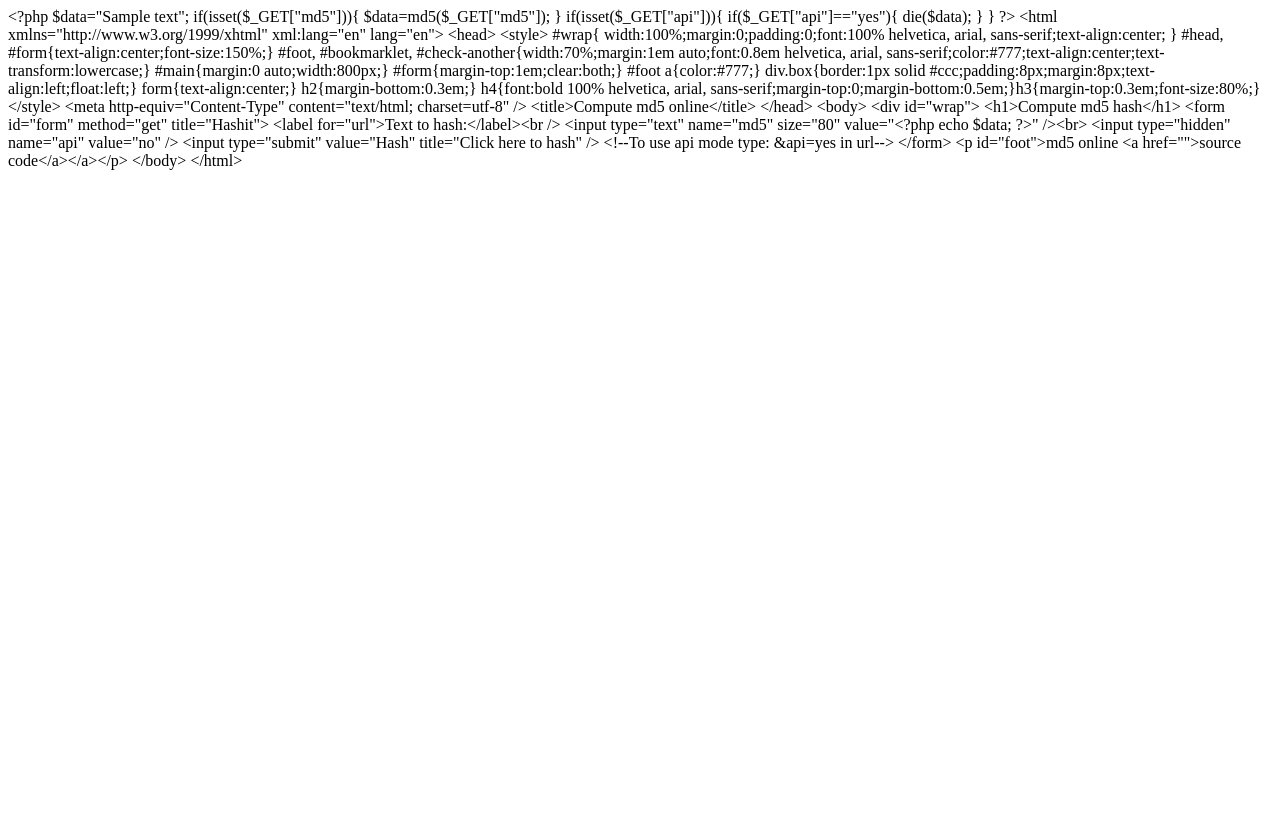
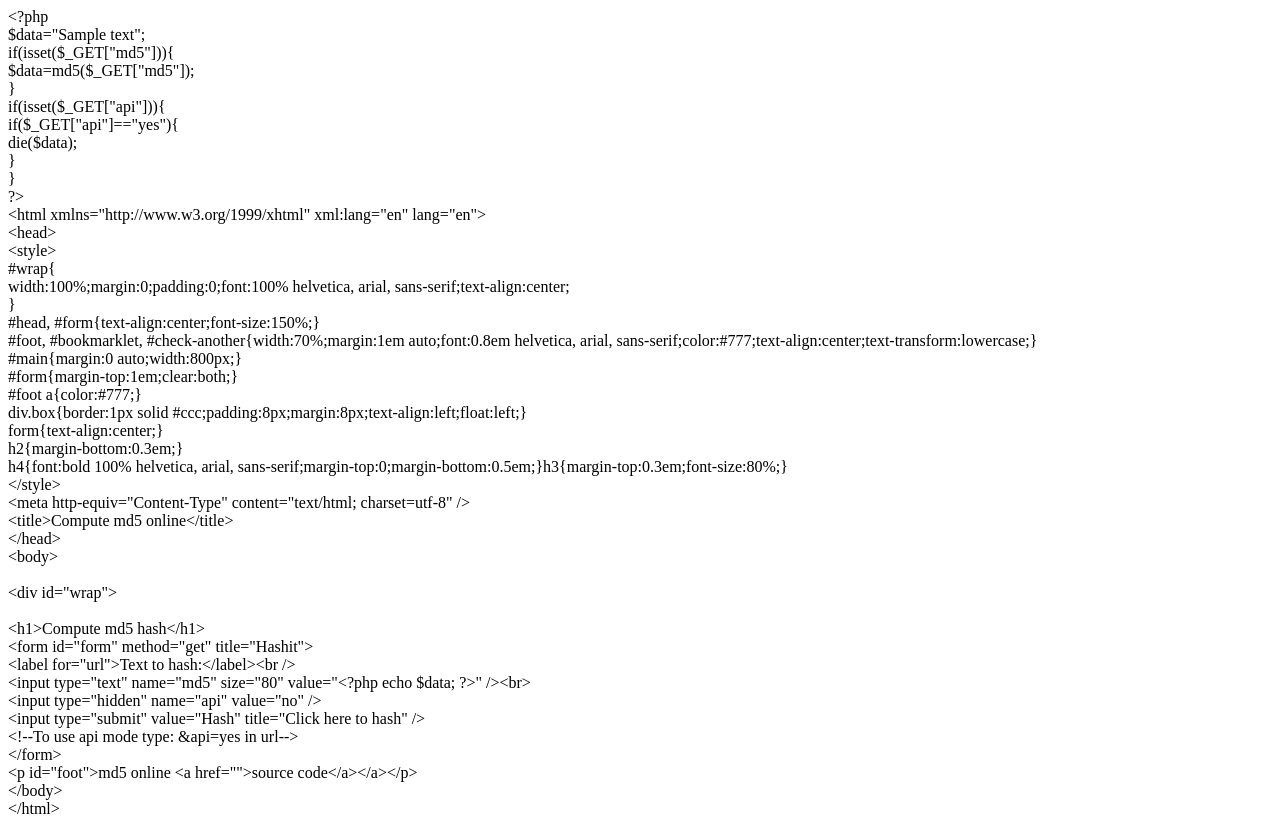
Before and after one commit to Samarine/samarine.github.io, a plain HTML site: page md5onlineSource.html in a window 1280 px wide. Before the commit the page ends 800 px from the top, so only its background shows below. Drawn offline with Linux system fonts and the light colour scheme.

Commit message:
md5 online

```diff
--- a/md5onlineSource.html
+++ b/md5onlineSource.html
@@ -1,50 +1,50 @@
 <html>
 <title>md5Online Source</title>
 <div>
-&lt;?php
-$data="Sample text";
-if(isset($_GET["md5"])){
-    $data=md5($_GET["md5"]);
-}
-if(isset($_GET["api"])){
-    if($_GET["api"]=="yes"){
-        die($data);
-    }
-}
-?&gt;
-&lt;html xmlns="http://www.w3.org/1999/xhtml" xml:lang="en" lang="en"&gt;
-&lt;head&gt;
-&lt;style&gt;
-    #wrap{
-        width:100%;margin:0;padding:0;font:100% helvetica, arial, sans-serif;text-align:center;
-    }
-    #head, #form{text-align:center;font-size:150%;}
-    #foot, #bookmarklet, #check-another{width:70%;margin:1em auto;font:0.8em helvetica, arial, sans-serif;color:#777;text-align:center;text-transform:lowercase;}
-    #main{margin:0 auto;width:800px;}
-    #form{margin-top:1em;clear:both;}
-    #foot a{color:#777;}
-    div.box{border:1px solid #ccc;padding:8px;margin:8px;text-align:left;float:left;}
-    form{text-align:center;}
-    h2{margin-bottom:0.3em;}
-    h4{font:bold 100% helvetica, arial, sans-serif;margin-top:0;margin-bottom:0.5em;}h3{margin-top:0.3em;font-size:80%;}
-&lt;/style&gt;
-&lt;meta http-equiv="Content-Type" content="text/html; charset=utf-8" /&gt;
-&lt;title&gt;Compute md5 online&lt;/title&gt;
-&lt;/head&gt;
-&lt;body&gt;
-
-&lt;div id="wrap"&gt;
-
-&lt;h1&gt;Compute md5 hash&lt;/h1&gt;
-&lt;form id="form" method="get" title="Hashit"&gt;
-&lt;label for="url"&gt;Text to hash:&lt;/label&gt;&lt;br /&gt;
-&lt;input type="text" name="md5"  size="80" value="&lt;?php echo $data; ?&gt;" /&gt;&lt;br&gt;
-&lt;input type="hidden" name="api" value="no" /&gt;
-&lt;input type="submit" value="Hash" title="Click here to hash" /&gt;
-&lt;!--To use api mode type: &api=yes in url--&gt;
-&lt;/form&gt;
-&lt;p id="foot"&gt;md5 online &lt;a href=""&gt;source code&lt;/a&gt;&lt;/a&gt;&lt;/p&gt;
-&lt;/body&gt;
+&lt;?php<br>
+$data="Sample text";<br>
+if(isset($_GET["md5"])){<br>
+    $data=md5($_GET["md5"]);<br>
+}<br>
+if(isset($_GET["api"])){<br>
+    if($_GET["api"]=="yes"){<br>
+        die($data);<br>
+    }<br>
+}<br>
+?&gt;<br>
+&lt;html xmlns="http://www.w3.org/1999/xhtml" xml:lang="en" lang="en"&gt;<br>
+&lt;head&gt;<br>
+&lt;style&gt;<br>
+    #wrap{<br>
+        width:100%;margin:0;padding:0;font:100% helvetica, arial, sans-serif;text-align:center;<br>
+    }<br>
+    #head, #form{text-align:center;font-size:150%;}<br>
+    #foot, #bookmarklet, #check-another{width:70%;margin:1em auto;font:0.8em helvetica, arial, sans-serif;color:#777;text-align:center;text-transform:lowercase;}<br>
+    #main{margin:0 auto;width:800px;}<br>
+    #form{margin-top:1em;clear:both;}<br>
+    #foot a{color:#777;}<br>
+    div.box{border:1px solid #ccc;padding:8px;margin:8px;text-align:left;float:left;}<br>
+    form{text-align:center;}<br>
+    h2{margin-bottom:0.3em;}<br>
+    h4{font:bold 100% helvetica, arial, sans-serif;margin-top:0;margin-bottom:0.5em;}h3{margin-top:0.3em;font-size:80%;}<br>
+&lt;/style&gt;<br>
+&lt;meta http-equiv="Content-Type" content="text/html; charset=utf-8" /&gt;<br>
+&lt;title&gt;Compute md5 online&lt;/title&gt;<br>
+&lt;/head&gt;<br>
+&lt;body&gt;<br>
+<br>
+&lt;div id="wrap"&gt;<br>
+<br>
+&lt;h1&gt;Compute md5 hash&lt;/h1&gt;<br>
+&lt;form id="form" method="get" title="Hashit"&gt;<br>
+&lt;label for="url"&gt;Text to hash:&lt;/label&gt;&lt;br /&gt; <br>
+&lt;input type="text" name="md5"  size="80" value="&lt;?php echo $data; ?&gt;" /&gt;&lt;br&gt;<br>
+&lt;input type="hidden" name="api" value="no" /&gt;<br>
+&lt;input type="submit" value="Hash" title="Click here to hash" /&gt;<br>
+&lt;!--To use api mode type: &api=yes in url--&gt;<br>
+&lt;/form&gt;<br>
+&lt;p id="foot"&gt;md5 online &lt;a href=""&gt;source code&lt;/a&gt;&lt;/a&gt;&lt;/p&gt;<br>
+&lt;/body&gt;<br>
 &lt;/html&gt;
 </div>
 </html>
```
